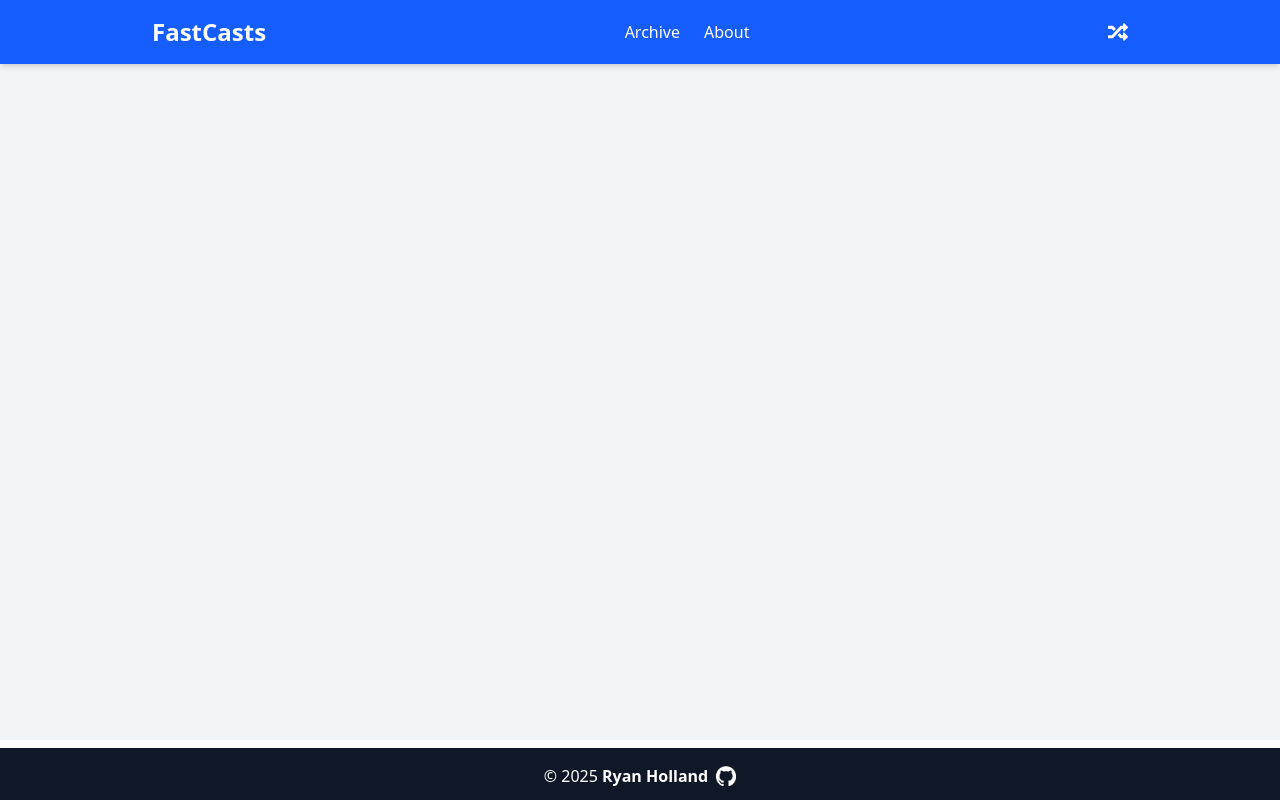
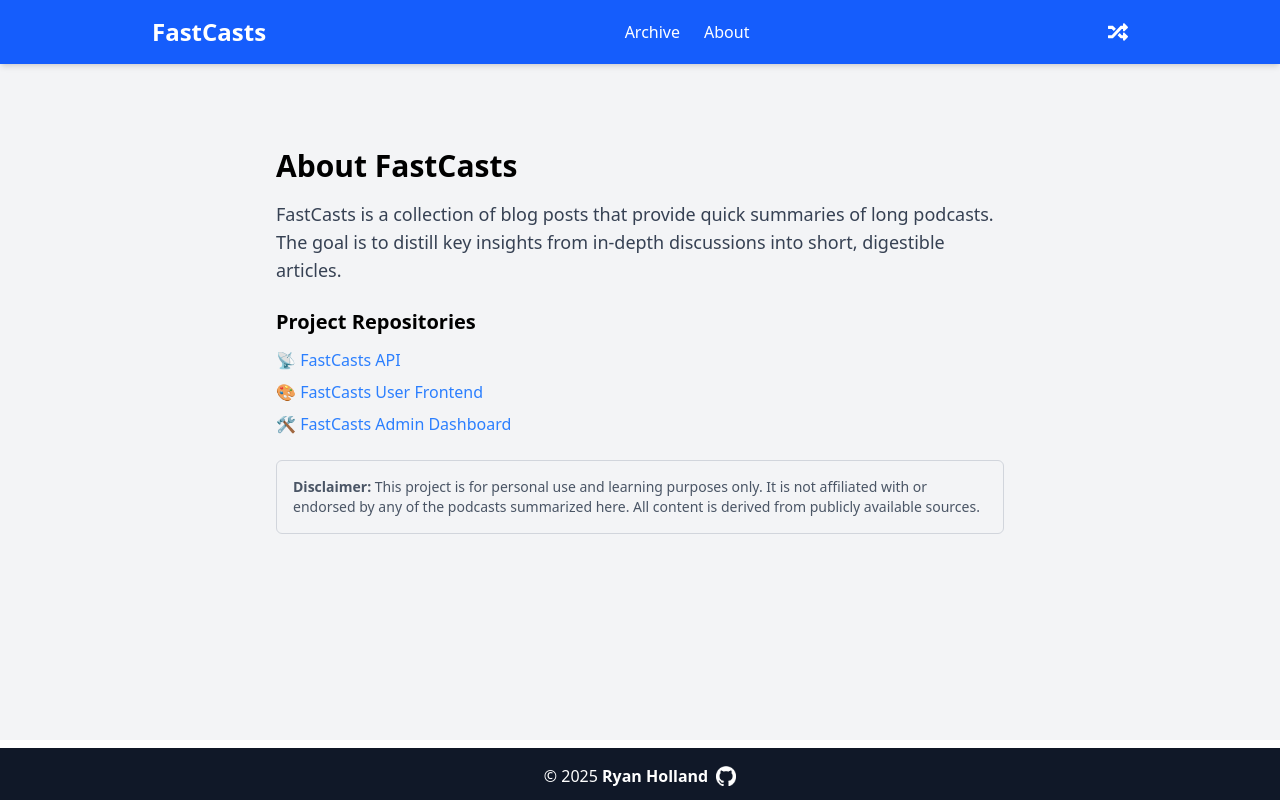
Before and after one commit to ryangholland/top-blog-frontend, a React (Vite) app: page /about in a window 1280 px wide. Built offline with nearby package versions, Linux system fonts and the light colour scheme; no server answers.

Commit message:
Implement About page

```diff
--- a/src/App.jsx
+++ b/src/App.jsx
@@ -2,6 +2,7 @@ import { BrowserRouter as Router, Routes, Route } from "react-router-dom";
 import Layout from "./layouts/Layout";
 import Home from "./pages/Home";
 import Post from "./pages/Post";
+import About from "./pages/About";
 
 function App() {
   return (
@@ -11,7 +12,7 @@ function App() {
           <Route path="/" element={<Home />} />
           <Route path="/post/:id" element={<Post />}></Route>
           {/* <Route path="/archive" element={<Archive />} /> */}
-          {/* <Route path="/about" element={<About />} /> */}
+          <Route path="/about" element={<About />} />
         </Routes>
       </Layout>
     </Router>
--- /dev/null
+++ b/src/pages/About.jsx
@@ -0,0 +1,62 @@
+export default function About() {
+  return (
+    <div className="max-w-3xl mx-auto mt-10 p-5">
+      {/* Page Title */}
+      <h1 className="text-3xl font-bold mb-4">About FastCasts</h1>
+
+      {/* Description */}
+      <p className="text-lg text-gray-700 mb-6">
+        FastCasts is a collection of blog posts that provide quick summaries of
+        long podcasts. The goal is to distill key insights from in-depth
+        discussions into short, digestible articles.
+      </p>
+
+      {/* GitHub Links */}
+      <div className="mb-6">
+        <h2 className="text-xl font-semibold mb-3">Project Repositories</h2>
+        <ul className="space-y-2">
+          <li>
+            <a
+              href="https://github.com/yourusername/fastcasts-api"
+              target="_blank"
+              rel="noopener noreferrer"
+              className="text-blue-500 hover:underline"
+            >
+              📡 FastCasts API
+            </a>
+          </li>
+          <li>
+            <a
+              href="https://github.com/yourusername/fastcasts-user"
+              target="_blank"
+              rel="noopener noreferrer"
+              className="text-blue-500 hover:underline"
+            >
+              🎨 FastCasts User Frontend
+            </a>
+          </li>
+          <li>
+            <a
+              href="https://github.com/yourusername/fastcasts-admin"
+              target="_blank"
+              rel="noopener noreferrer"
+              className="text-blue-500 hover:underline"
+            >
+              🛠 FastCasts Admin Dashboard
+            </a>
+          </li>
+        </ul>
+      </div>
+
+      {/* Legal Disclaimer */}
+      <div className="bg-gray-100 border border-gray-300 p-4 rounded-md text-gray-600 text-sm">
+        <p>
+          <strong>Disclaimer:</strong> This project is for personal use and
+          learning purposes only. It is not affiliated with or endorsed by any
+          of the podcasts summarized here. All content is derived from publicly
+          available sources.
+        </p>
+      </div>
+    </div>
+  );
+}
```
